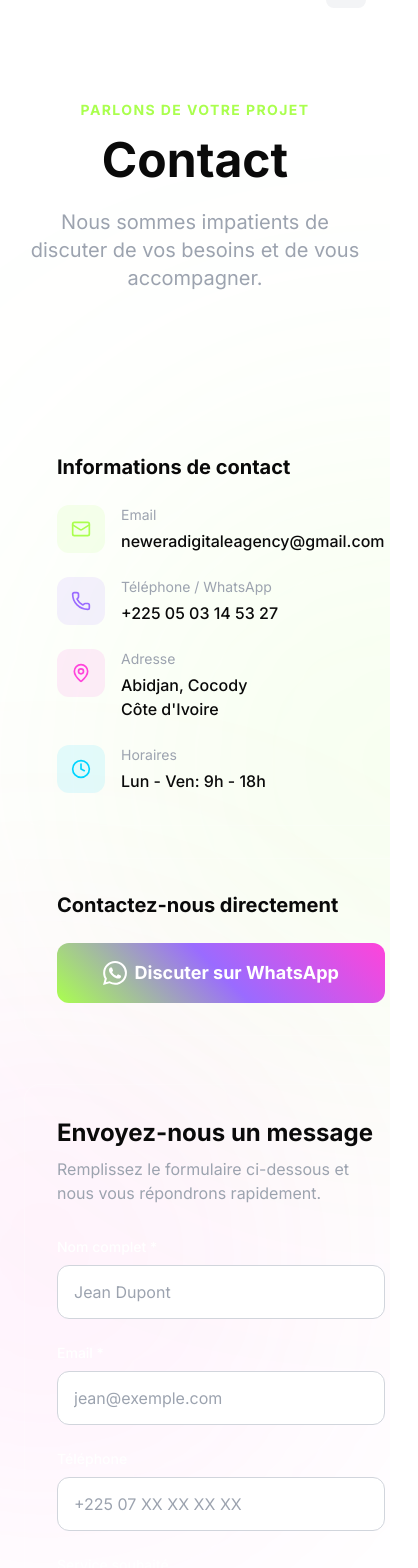
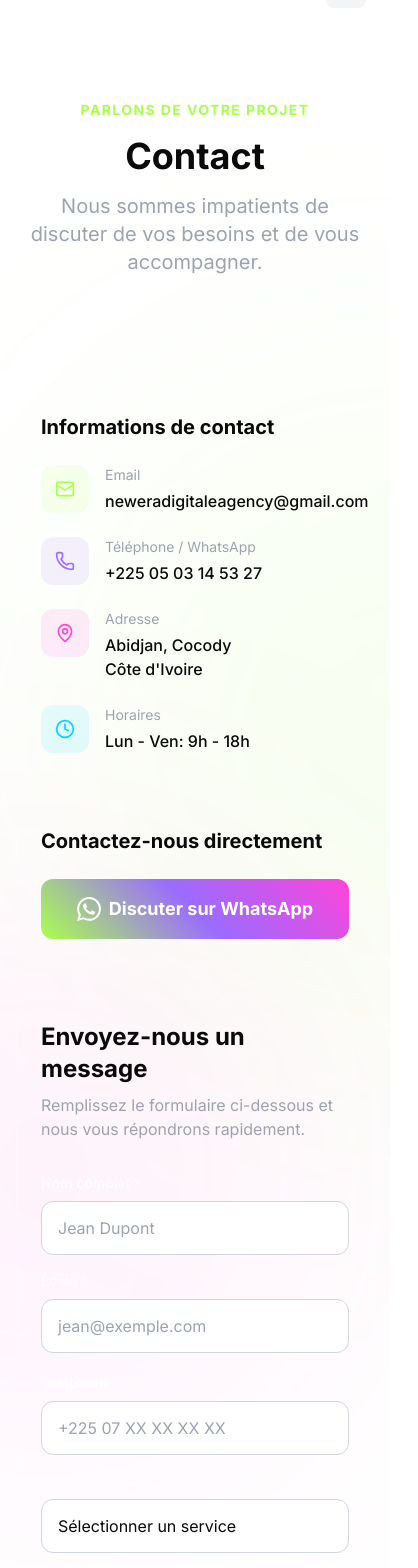
Before and after one commit to neweradigitaleagency-tech/Neda-Website, a React (Vite) app: page /contact in a window 390 px wide. Shown: the part 60-1628 px from the top of the page, 418 px wide, since content can reach past the window. Built offline with nearby package versions, Linux system fonts and the light colour scheme.

Commit message:
Fix Contact page responsiveness on mobile

```diff
--- a/src/pages/Contact.tsx
+++ b/src/pages/Contact.tsx
@@ -51,21 +51,21 @@ export default function Contact() {
             className="text-center max-w-3xl mx-auto"
           >
             <span className="text-sm font-bold uppercase tracking-widest text-[#aaff4e] mb-4 block">Parlons de votre projet</span>
-            <h1 className="text-5xl md:text-6xl font-black mb-6">Contact</h1>
+            <h1 className="text-4xl sm:text-5xl md:text-6xl font-black mb-4 sm:mb-6">Contact</h1>
             <p className="text-xl text-[#9CA3AF]">Nous sommes impatients de discuter de vos besoins et de vous accompagner.</p>
           </motion.div>
         </div>
       </section>
 
-      <section className="py-16 px-6 relative">
+      <section className="py-12 md:py-16 px-4 sm:px-6 relative">
         <div className="max-w-7xl mx-auto">
-          <div className="grid lg:grid-cols-2 gap-12 max-w-5xl mx-auto">
+          <div className="grid grid-cols-1 lg:grid-cols-2 gap-8 lg:gap-12 max-w-5xl mx-auto">
             <motion.div
               initial={{ opacity: 0, x: -20 }}
               animate={{ opacity: 1, x: 0 }}
               transition={{ delay: 0.1 }}
             >
-              <div className="p-8 rounded-2xl bg-white/5 border border-white/20">
+              <div className="p-6 sm:p-8 rounded-2xl bg-white/5 border border-white/20">
                 <h3 className="text-xl font-bold mb-6">Informations de contact</h3>
 
                 <div className="space-y-6">
@@ -111,7 +111,7 @@ export default function Contact() {
                 </div>
               </div>
 
-              <div className="p-8 rounded-2xl bg-white/5 border border-white/20 mt-8">
+              <div className="p-6 sm:p-8 rounded-2xl bg-white/5 border border-white/20 mt-6 sm:mt-8">
                 <h3 className="text-xl font-bold mb-6">Contactez-nous directement</h3>
                 <a
                   href="https://wa.me/2250503145327"
@@ -130,7 +130,7 @@ export default function Contact() {
               animate={{ opacity: 1, x: 0 }}
               transition={{ delay: 0.2 }}
             >
-              <div className="p-8 md:p-10 rounded-2xl bg-white/5 border border-white/20">
+              <div className="p-6 sm:p-8 md:p-10 rounded-2xl bg-white/5 border border-white/20">
                 {isSubmitted ? (
                   <motion.div
                     initial={{ opacity: 0, scale: 0.9 }}
@@ -154,8 +154,8 @@ export default function Contact() {
                     <h3 className="text-2xl font-bold mb-2">Envoyez-nous un message</h3>
                     <p className="text-[#9CA3AF] mb-8">Remplissez le formulaire ci-dessous et nous vous répondrons rapidement.</p>
 
-                    <form onSubmit={handleSubmit} className="space-y-6">
-                      <div className="grid md:grid-cols-2 gap-6">
+                    <form onSubmit={handleSubmit} className="space-y-5 sm:space-y-6">
+                      <div className="grid grid-cols-1 sm:grid-cols-2 gap-4 sm:gap-6">
                         <div>
                           <label className="block text-sm font-medium mb-2 text-white">Nom complet *</label>
                           <input
@@ -182,7 +182,7 @@ export default function Contact() {
                         </div>
                       </div>
 
-                      <div className="grid md:grid-cols-2 gap-6">
+                      <div className="grid grid-cols-1 sm:grid-cols-2 gap-4 sm:gap-6">
                         <div>
                           <label className="block text-sm font-medium mb-2 text-white">Téléphone</label>
                           <input
```
